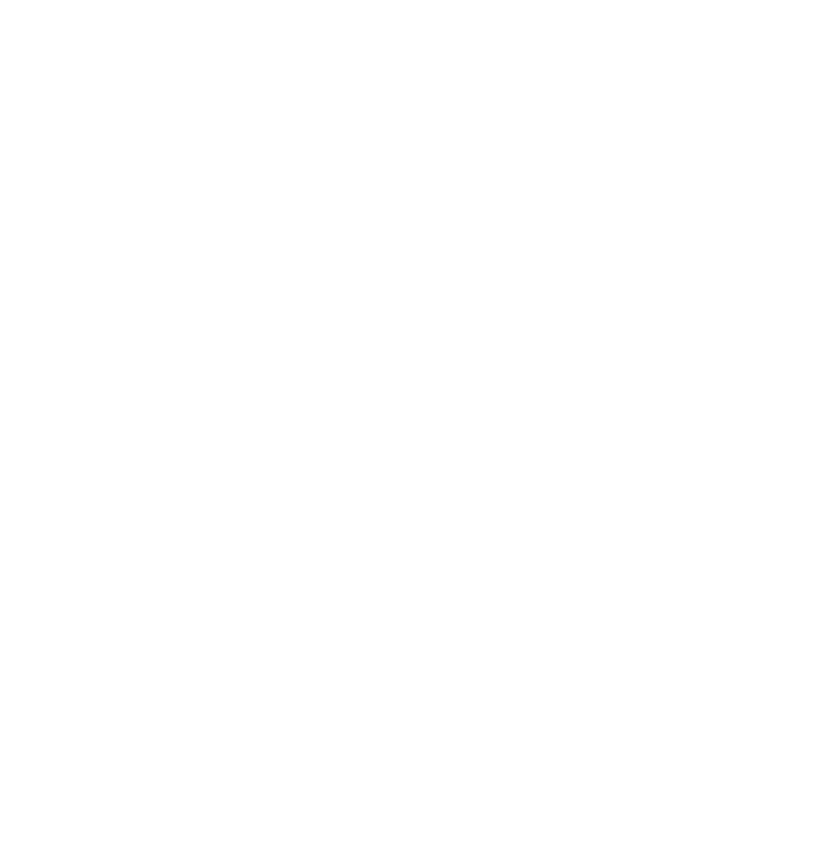
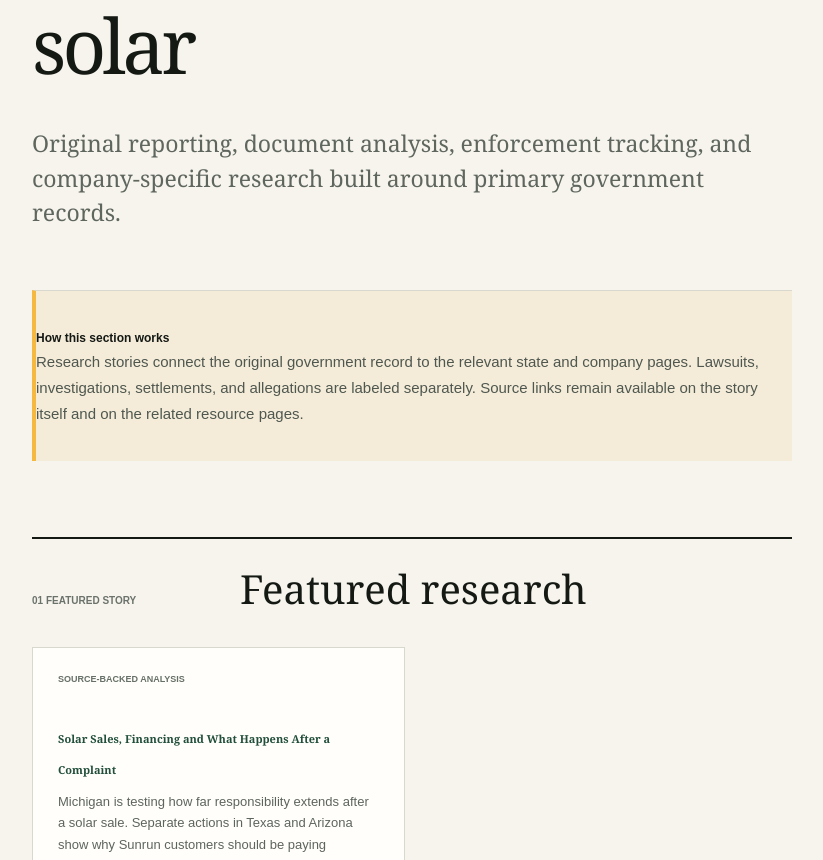
Before and after one commit to Decentralized-Rob/solar-consumer-research, a Next.js app: page /research in a window 1280 px wide. Before the commit this address had no page. Shown: the part 440-1300 px from the top of the page, without its empty margins (228-1051 px from the left). Before the commit the page ends 800 px from the top, so only its background shows below. Built offline with nearby package versions, Linux system fonts and the light colour scheme.

Commit message:
Add solar consumer research hub

```diff
--- /dev/null
+++ b/app/research/page.tsx
@@ -0,0 +1,133 @@
+import type { Metadata } from "next";
+import Link from "next/link";
+import { InfoPage } from "../../components/info-page";
+import { researchStories } from "../../lib/research-stories";
+
+const canonicalUrl = "https://solarcomplaint.com/research";
+
+export const metadata: Metadata = {
+  title: "Residential Solar Research, Lawsuits and Enforcement",
+  description:
+    "Source-backed residential solar research covering lawsuits, investigations, settlements, financing, complaints, and company-specific case tracking.",
+  alternates: { canonical: "/research" },
+  openGraph: {
+    title: "Residential Solar Research, Lawsuits and Enforcement",
+    description:
+      "Original source-backed research and case tracking for residential solar consumers.",
+    url: "/research",
+    type: "website",
+    images: [
+      {
+        url: "https://solarcomplaint.com/og.png",
+        width: 1200,
+        height: 630,
+        alt: "Solar Consumer Research",
+      },
+    ],
+  },
+  twitter: {
+    card: "summary_large_image",
+    title: "Residential Solar Research, Lawsuits and Enforcement",
+    description: "Original source-backed research and case tracking for residential solar consumers.",
+    images: ["https://solarcomplaint.com/og.png"],
+  },
+};
+
+export default function ResearchPage() {
+  const structuredData = {
+    "@context": "https://schema.org",
+    "@graph": [
+      {
+        "@type": "CollectionPage",
+        "@id": `${canonicalUrl}#page`,
+        name: "Residential Solar Research, Lawsuits and Enforcement",
+        description: "Original source-backed research and case tracking for residential solar consumers.",
+        url: canonicalUrl,
+        isPartOf: { "@id": "https://solarcomplaint.com/#website" },
+        publisher: { "@id": "https://solarcomplaint.com/#publisher" },
+        mainEntity: {
+          "@type": "ItemList",
+          itemListElement: researchStories.map((story, index) => ({
+            "@type": "ListItem",
+            position: index + 1,
+            item: {
+              "@type": "Article",
+              headline: story.title,
+              description: story.deck,
+              datePublished: story.datePublished,
+              dateModified: story.dateModified,
+              url: `https://solarcomplaint.com${story.href}`,
+            },
+          })),
+        },
+      },
+      {
+        "@type": "BreadcrumbList",
+        itemListElement: [
+          { "@type": "ListItem", position: 1, name: "Home", item: "https://solarcomplaint.com/" },
+          { "@type": "ListItem", position: 2, name: "Research", item: canonicalUrl },
+        ],
+      },
+    ],
+  };
+
+  return (
+    <>
+      <script type="application/ld+json" dangerouslySetInnerHTML={{ __html: JSON.stringify(structuredData) }} />
+      <InfoPage
+        eyebrow="Solar Consumer Research"
+        title="Source-backed research on residential solar"
+        lede="Original reporting, document analysis, enforcement tracking, and company-specific research built around primary government records."
+      >
+        <section className="info-section case-notice">
+          <strong>How this section works</strong>
+          <p>
+            Research stories connect the original government record to the relevant state and company pages. Lawsuits,
+            investigations, settlements, and allegations are labeled separately. Source links remain available on the
+            story itself and on the related resource pages.
+          </p>
+        </section>
+
+        <section className="state-source-section" aria-labelledby="featured-research-title">
+          <div className="state-source-section-heading">
+            <span>{String(researchStories.length).padStart(2, "0")} featured stor{researchStories.length === 1 ? "y" : "ies"}</span>
+            <h2 id="featured-research-title">Featured research</h2>
+          </div>
+          <div className="state-source-grid">
+            {researchStories.map((story) => (
+              <article key={story.id}>
+                <span>Source-backed analysis</span>
+                <h3><Link href={story.href}>{story.title}</Link></h3>
+                <p>{story.deck}</p>
+                <small>Published {story.publishedAt} · Michigan · Texas · Arizona</small>
+                <Link href={story.href}>Read the source-backed breakdown →</Link>
+              </article>
+            ))}
+          </div>
+        </section>
+
+        <section className="info-section">
+          <h2>Company and case trackers</h2>
+          <p>
+            <Link href="/companies/sunrun">Sunrun: investigations, enforcement, settlements, and documented cases →</Link>
+          </p>
+          <p>
+            <Link href="/cases/titan-solar-power">Titan Solar Power: closure, bankruptcy, customer resources, and updates →</Link>
+          </p>
+          <p>
+            <Link href="/cases/connecticut-attorney-general-sunrun-lawsuit">Connecticut Attorney General lawsuit involving Sunrun →</Link>
+          </p>
+        </section>
+
+        <section className="info-section">
+          <h2>Research standards</h2>
+          <p>
+            Solar Consumer Research prioritizes government records and primary documents, keeps procedural status clear,
+            and separates source facts from analysis. Read the full <Link href="/methodology">research methodology</Link>
+            {" "}or <Link href="/corrections">submit a correction</Link>.
+          </p>
+        </section>
+      </InfoPage>
+    </>
+  );
+}
```
